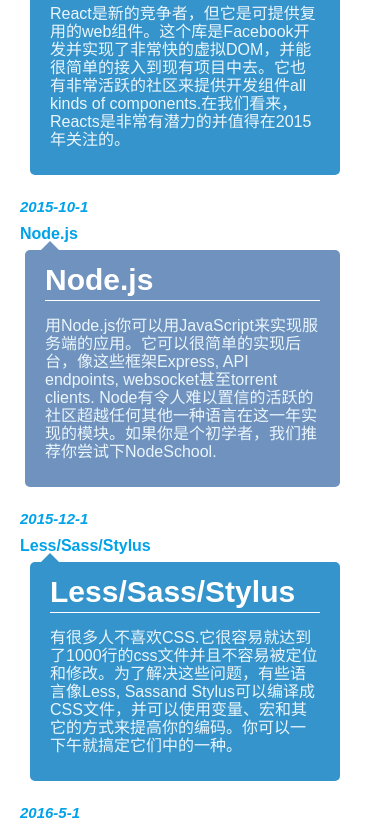
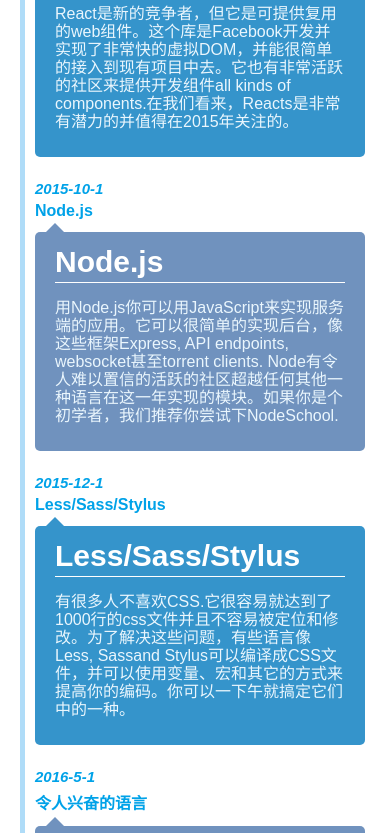
Before and after one commit to chenning0115/ResponsiveTimeline, a plain HTML site: page index.html in a window 390 px wide. Shown: the part 576-1409 px from the top of the page. Drawn offline with Linux system fonts and the light colour scheme.

Commit message:
优化小屏显示效果

```diff
--- a/src/css/main.css
+++ b/src/css/main.css
@@ -136,8 +136,17 @@ h2 em{
         float: none;
         width: auto;
         text-align: left;
-        margin-bottom: 0;
         font-size: 1.6rem;
+        margin-left: 1rem;
+        margin-bottom: .5rem;
+    }
+
+    h2 em{
+        margin-bottom: .5rem;
+    }
+
+    .area{
+        border-left: solid .5rem #AFDCF8;
     }
 
     .content-container{
@@ -157,11 +166,7 @@ h2 em{
         top: .3rem;
     }
 
-    .area:nth-child(even) .content{
-        margin-left: .5rem;
-    }
-
-    .area:nth-child(odd) .content{
-        margin-left: 1rem;
+    .area .content{
+        margin: 0 .5rem 0 1rem;
     }
 }
```
Also changed, not shown: doc/design/s.png.
